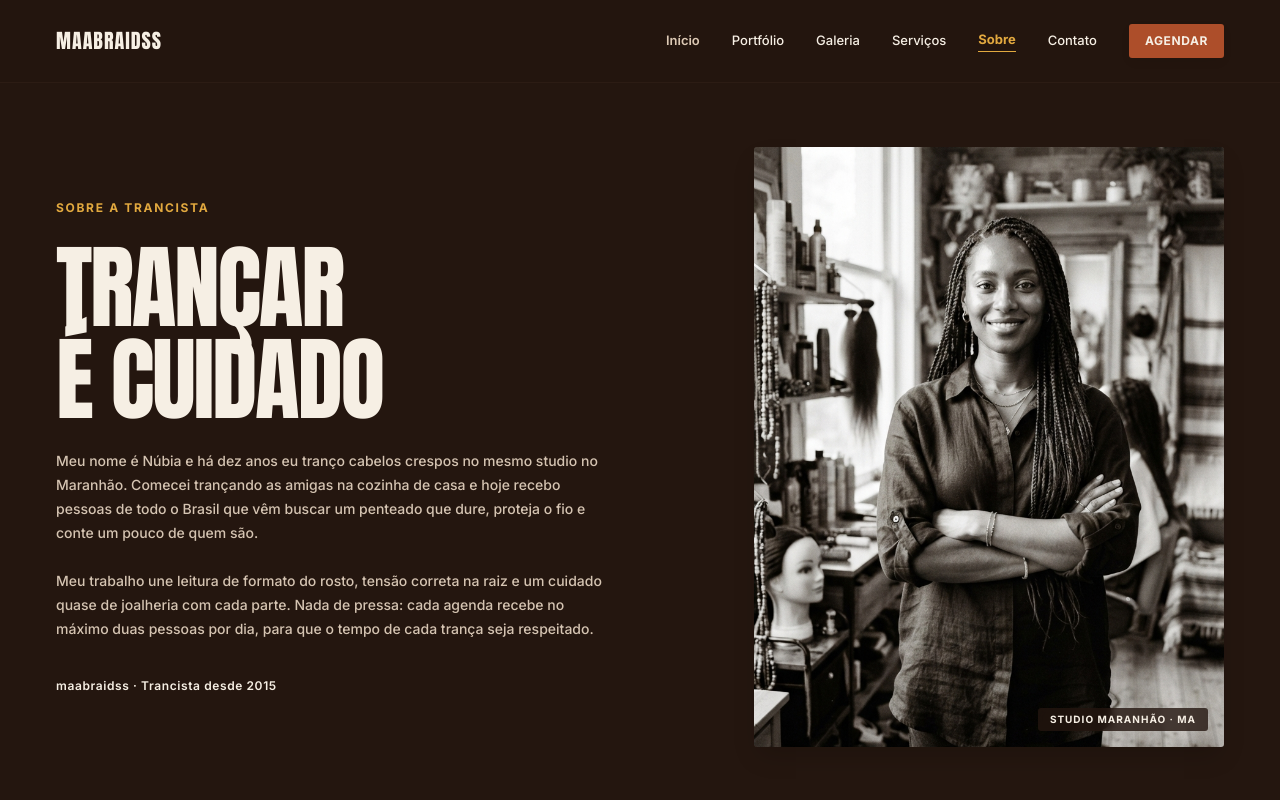
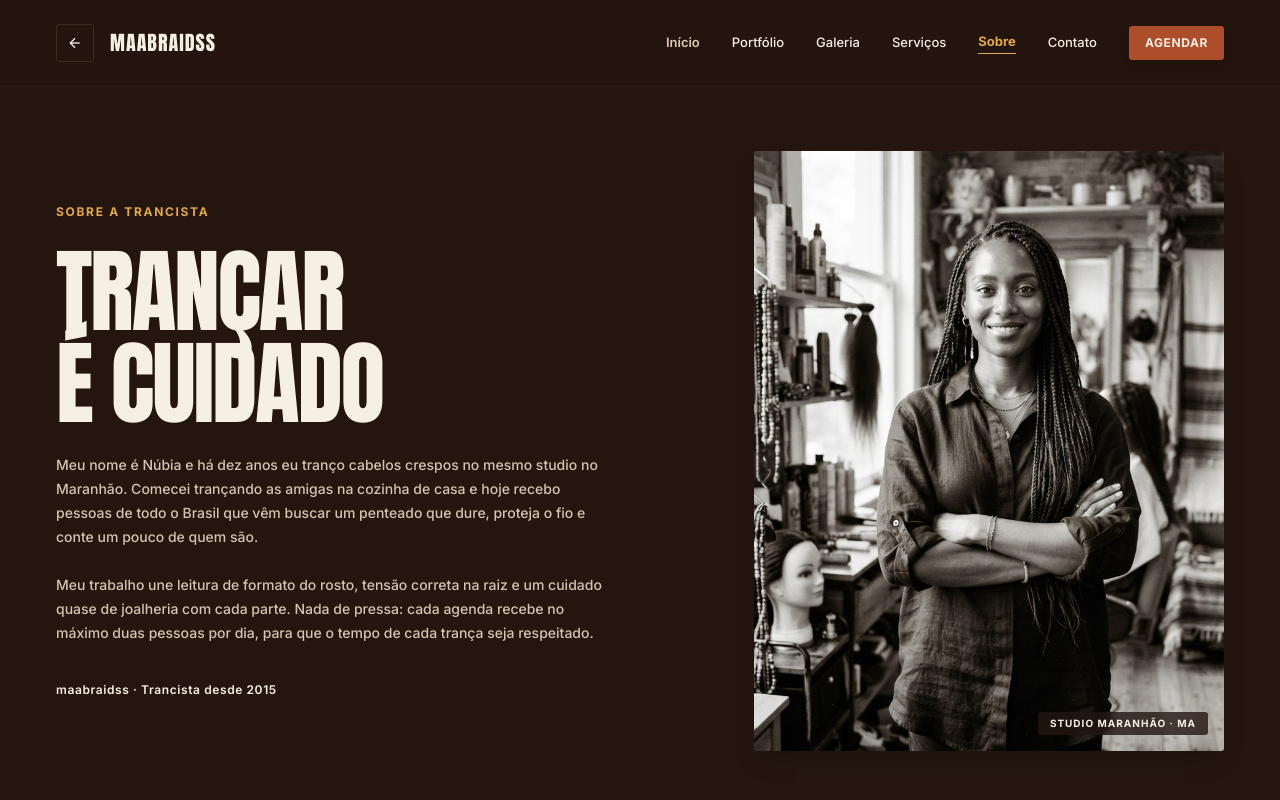
Before and after one commit to codebyed/maabraidss, a React (Vite) app: page / in a window 1280 px wide. Both pictures are taken after a click on the button "SOBRE". Shown: the top 800 px of the page. Built offline with nearby package versions, Linux system fonts and the light colour scheme.

Commit message:
feat(nav): botao voltar no header com historico de navegacao

```diff
--- a/src/App.tsx
+++ b/src/App.tsx
@@ -12,6 +12,7 @@ import { AgendaPage } from './pages/desktop/agenda';
 export function App() {
   // A página de Link na Bio é a página principal / inicial por padrão
   const [currentTab, setCurrentTab] = useState<string>('bio');
+  const [history, setHistory] = useState<string[]>([]);
 
   // Rola até o topo suavemente ao trocar de página
   useEffect(() => {
@@ -19,7 +20,18 @@ export function App() {
   }, [currentTab]);
 
   const handleNavigate = (tab: string) => {
+    if (tab === currentTab) return;
+    setHistory((prev) => [...prev, currentTab]);
     setCurrentTab(tab);
+  };
+
+  const handleBack = () => {
+    if (history.length === 0) {
+      setCurrentTab('bio');
+      return;
+    }
+    setCurrentTab(history[history.length - 1]);
+    setHistory(history.slice(0, -1));
   };
 
   return (
@@ -32,7 +44,7 @@ export function App() {
       ) : (
         <>
           {/* Header de navegação para as páginas secundárias */}
-          <Header currentTab={currentTab} onNavigate={handleNavigate} />
+          <Header currentTab={currentTab} onNavigate={handleNavigate} onBack={handleBack} />
 
           {/* Roteamento das páginas internas */}
           <main className="flex-1 w-full">
--- a/src/components/Header.tsx
+++ b/src/components/Header.tsx
@@ -3,9 +3,10 @@ import React, { useState } from 'react';
 interface HeaderProps {
   currentTab: string;
   onNavigate: (tab: string) => void;
+  onBack: () => void;
 }
 
-export const Header: React.FC<HeaderProps> = ({ currentTab, onNavigate }) => {
+export const Header: React.FC<HeaderProps> = ({ currentTab, onNavigate, onBack }) => {
   const [mobileMenuOpen, setMobileMenuOpen] = useState(false);
 
   const navItems = [
@@ -26,6 +27,19 @@ export const Header: React.FC<HeaderProps> = ({ currentTab, onNavigate }) => {
     <header className="w-full flex flex-col bg-espresso z-50 border-b border-line/40 sticky top-0 backdrop-blur-md bg-espresso/95">
       <div className="w-full flex flex-row justify-between items-center px-5 sm:px-8 md:px-14 py-4 md:py-6">
         {/* Brand (clicks back to principal Link na Bio) */}
+        <div className="flex items-center gap-3 sm:gap-4">
+          <button
+            onClick={onBack}
+            className="w-[38px] h-[38px] shrink-0 rounded-[3px] border border-line flex items-center justify-center text-creamlight hover:border-sand hover:text-honey focus:outline-none transition-colors"
+            aria-label="Voltar"
+            title="Voltar"
+          >
+            <svg viewBox="0 0 24 24" fill="none" stroke="currentColor" strokeWidth="2" className="w-4 h-4">
+              <line x1="19" y1="12" x2="5" y2="12"></line>
+              <polyline points="12 19 5 12 12 5"></polyline>
+            </svg>
+          </button>
+
           <button
             onClick={() => handleItemClick('bio')}
             className="flex items-center text-left group focus:outline-none"
@@ -35,6 +49,7 @@ export const Header: React.FC<HeaderProps> = ({ currentTab, onNavigate }) => {
               maabraidss
             </span>
           </button>
+        </div>
 
         {/* Desktop Nav (hidden on mobile) */}
         <nav className="hidden md:flex items-center gap-7 lg:gap-8">
```
Lines whose indentation alone changed are shown as unchanged.
